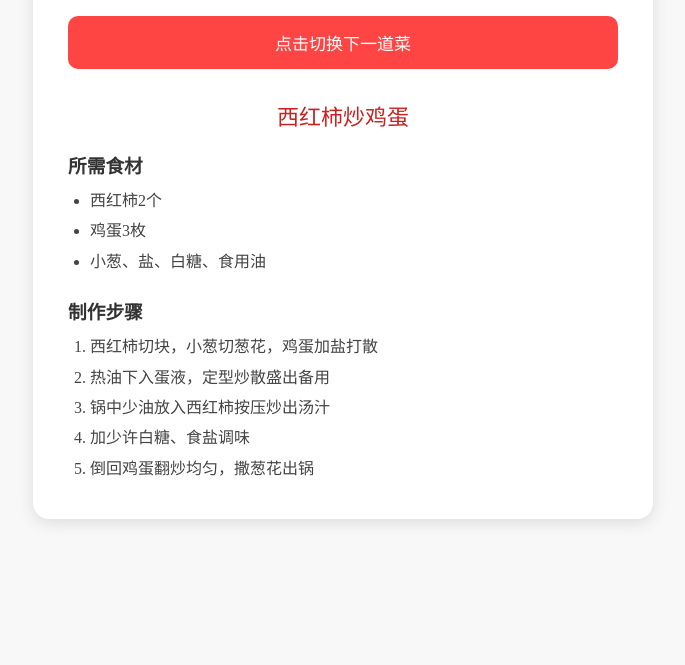
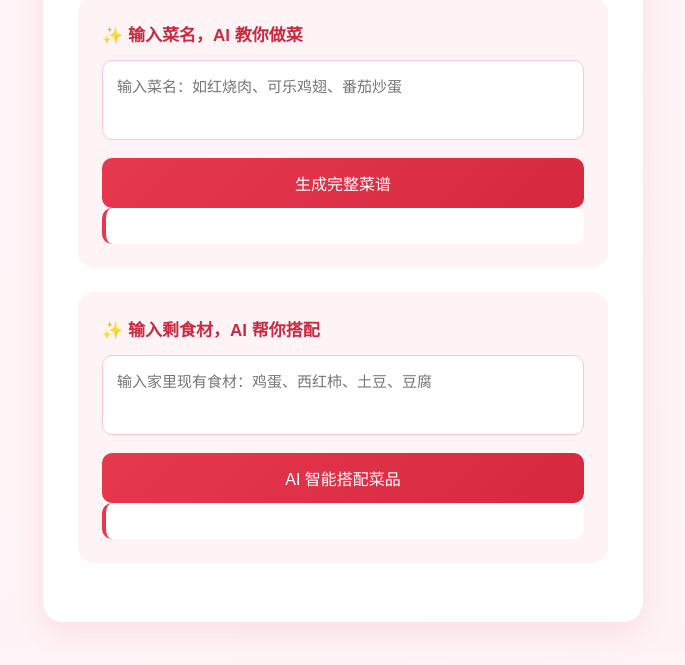
Before and after one commit to wang-limin/wuyanzu, a website: page index.html in a window 1280 px wide. Shown: the part 135-800 px from the top of the page, without its empty margins (297-982 px from the left). Drawn offline with Linux system fonts and the light colour scheme.

Commit message:
Update index.html

```diff
--- a/index.html
+++ b/index.html
@@ -2,176 +2,147 @@
 <html lang="zh-CN">
 <head>
     <meta charset="UTF-8">
-    <title>家常菜谱切换</title>
+    <meta name="viewport" content="width=device-width, initial-scale=1.0">
+    <title>AI 智能菜谱助手</title>
     <style>
-        * {
+        *{
             margin: 0;
             padding: 0;
             box-sizing: border-box;
+            font-family: "Microsoft Yahei", sans-serif;
         }
-        body {
-            background-color: #f8f8f8;
-            font-family: "微软雅黑";
-            padding: 40px 20px;
+        body{
+            background: linear-gradient(135deg,#fff5f8,#fef2f4);
+            padding: 30px 15px;
         }
-        .wrap {
-            max-width: 620px;
+        .wrap{
+            max-width: 600px;
             margin: 0 auto;
             background: #fff;
+            border-radius: 20px;
             padding: 35px;
-            border-radius: 16px;
-            box-shadow: 0 4px 15px #ddd;
+            box-shadow: 0 10px 30px rgba(220, 80, 100, 0.12);
         }
-        h1 {
+        h1{
             text-align: center;
-            color: #222;
+            color: #e63950;
+            font-size: 26px;
             margin-bottom: 30px;
         }
-        #switchBtn {
-            display: block;
+        .card{
+            background: #fef4f6;
+            border-radius: 16px;
+            padding: 24px;
+            margin-bottom: 24px;
+        }
+        h3{
+            color: #c92a40;
+            margin-bottom: 14px;
+            font-size: 17px;
+        }
+        textarea{
             width: 100%;
+            border: 1px solid #f8c8d0;
+            border-radius: 10px;
             padding: 14px;
-            font-size: 17px;
+            font-size: 15px;
+            min-height: 80px;
+            resize: none;
+            outline: none;
+            margin-bottom: 14px;
+        }
+        textarea:focus{
+            border-color: #e63950;
+        }
+        button{
+            width: 100%;
             border: none;
+            padding: 13px;
             border-radius: 10px;
-            background: #ff4444;
-            color: white;
+            background: linear-gradient(135deg,#e63950,#d6283e);
+            color: #fff;
+            font-size: 16px;
             cursor: pointer;
-            margin-bottom: 30px;
+            transition: 0.2s;
         }
-        #switchBtn:hover {
-            background: #dd2222;
+        button:disabled{
+            background: #ccc;
+            cursor: not-allowed;
         }
-        .title {
-            font-size: 22px;
-            color: #c82222;
-            margin-bottom: 18px;
+        .loading{
             text-align: center;
+            color: #999;
+            margin: 12px 0;
+            display: none;
         }
-        h3 {
-            margin: 20px 0 8px;
+        .result{
+            background: #fff;
+            border-left: 4px solid #e63950;
+            padding: 18px;
+            border-radius: 10px;
+            line-height: 1.9;
             color: #333;
-        }
-        ul, ol {
-            line-height: 1.9;
-            padding-left: 22px;
-            color: #444;
+            white-space: pre-line;
         }
     </style>
 </head>
 <body>
     <div class="wrap">
-        <h1>一键切换六道家常菜</h1>
-        <button id="switchBtn">点击切换下一道菜</button>
+        <h1>🍳 AI 智能菜谱助手</h1>
 
-        <div id="box">
-            <div class="title" id="dishName"></div>
-            <h3>所需食材</h3>
-            <ul id="foodList"></ul>
-            <h3>制作步骤</h3>
-            <ol id="stepList"></ol>
+        <!-- 1.输入菜名做菜 -->
+        <div class="card">
+            <h3>✨ 输入菜名，AI 教你做菜</h3>
+            <textarea id="nameInp" placeholder="输入菜名：如红烧肉、可乐鸡翅、番茄炒蛋"></textarea>
+            <button onclick="cookByName()">生成完整菜谱</button>
+            <div class="loading" id="load1">AI 正在生成菜谱...</div>
+            <div class="result" id="res1"></div>
         </div>
+
+        <!-- 2.输入剩菜搭配 -->
+        <div class="card">
+            <h3>✨ 输入剩食材，AI 帮你搭配</h3>
+            <textarea id="matInp" placeholder="输入家里现有食材：鸡蛋、西红柿、土豆、豆腐"></textarea>
+            <button onclick="cookByMat()">AI 智能搭配菜品</button>
+            <div class="loading" id="load2">AI 正在搭配菜谱...</div>
+            <div class="result" id="res2"></div>
+        </div>
+
     </div>
 
     <script>
-        // 6道菜数据
-        const dishList = [
-            {
-                name: "西红柿炒鸡蛋",
-                food: ["西红柿2个", "鸡蛋3枚", "小葱、盐、白糖、食用油"],
-                step: [
-                    "西红柿切块，小葱切葱花，鸡蛋加盐打散",
-                    "热油下入蛋液，定型炒散盛出备用",
-                    "锅中少油放入西红柿按压炒出汤汁",
-                    "加少许白糖、食盐调味",
-                    "倒回鸡蛋翻炒均匀，撒葱花出锅"
-                ]
-            },
-            {
-                name: "酸辣土豆丝",
-                food: ["土豆1个", "干辣椒、大蒜、香醋、食盐"],
-                step: [
-                    "土豆切成细丝，清水浸泡去除淀粉",
-                    "热油爆香蒜末与干辣椒",
-                    "大火快速翻炒土豆丝至断生",
-                    "出锅前淋香醋、加盐拌匀即可"
-                ]
-            },
-            {
-                name: "青椒肉丝",
-                food: ["瘦肉、青椒2个", "生抽、淀粉、大蒜、盐"],
-                step: [
-                    "肉丝加生抽、淀粉抓匀腌制10分钟",
-                    "滑炒肉丝变色后盛出",
-                    "下入青椒翻炒至半熟",
-                    "倒回肉丝调味翻炒均匀出锅"
-                ]
-            },
-            {
-                name: "凉拌黄瓜",
-                food: ["黄瓜1根", "蒜末、香醋、生抽、香油、盐"],
-                step: [
-                    "黄瓜拍碎切成小段",
-                    "加盐腌制5分钟，倒掉析出水分",
-                    "放入蒜末、所有调料拌匀",
-                    "冷藏五分钟口感更佳"
-                ]
-            },
-            {
-                name: "番茄牛腩",
-                food: ["牛腩500g、西红柿3个", "生姜、大葱、冰糖、盐"],
-                step: [
-                    "牛腩冷水下锅焯水，撇去血沫捞出",
-                    "西红柿下锅炒出浓稠汤汁",
-                    "放入牛腩、葱姜小火慢炖1小时",
-                    "加冰糖、食盐调味收汁完成"
-                ]
-            },
-            {
-                name: "清炒油麦菜",
-                food: ["油麦菜一把", "大蒜、食用盐"],
-                step: [
-                    "油麦菜洗净沥干水分",
-                    "热油爆香蒜末",
-                    "大火快速翻炒油麦菜",
-                    "少许盐调味，立刻出锅"
-                ]
-            }
-        ];
+        const api = "https://api.vvhan.com/api/ai/chat?msg=";
 
-        let index = 0;
-        const btn = document.getElementById("switchBtn");
-        const dishName = document.getElementById("dishName");
-        const foodList = document.getElementById("foodList");
-        const stepList = document.getElementById("stepList");
+        // 菜名生成菜谱
+        async function cookByName(){
+            let val = nameInp.value.trim();
+            if(!val) return alert("请输入菜名！");
+            load1.style.display = "block";
+            res1.innerText = "";
+            event.target.disabled = true;
 
-        // 渲染当前菜品
-        function render() {
-            const dish = dishList[index];
-            dishName.innerText = dish.name;
-            // 清空食材
-            foodList.innerHTML = "";
-            dish.food.forEach(item => {
-                let li = document.createElement("li");
-                li.innerText = item;
-                foodList.appendChild(li);
-            })
-            // 清空步骤
-            stepList.innerHTML = "";
-            dish.step.forEach(item => {
-                let li = document.createElement("li");
-                li.innerText = item;
-                stepList.appendChild(li);
-            })
+            let q = `你是专业厨师，教新手做【${val}】。输出格式：【菜品简介】【食材清单】【详细步骤】【烹饪小贴士】，步骤详细、简单易懂。`;
+            let d = await (await fetch(api + encodeURIComponent(q))).json();
+            res1.innerText = d.data || "生成失败，请重试";
+
+            load1.style.display = "none";
+            event.target.disabled = false;
         }
 
-        // 初始化
-        render();
+        // 食材搭配菜谱
+        async function cookByMat(){
+            let val = matInp.value.trim();
+            if(!val) return alert("请输入你有的食材！");
+            load2.style.display = "block";
+            res2.innerText = "";
+            event.target.disabled = true;
 
-        // 点击切换下一道
-        btn.onclick = function () {
-            index = (index + 1) % dishList.length;
-            render();
+            let q = `我家里只有这些食材：${val}。不用其他额外食材，帮我搭配2-3道简单家常菜，每道都写清楚食材用量和详细步骤，适合新手。`;
+            let d = await (await fetch(api + encodeURIComponent(q))).json();
+            res2.innerText = d.data || "生成失败，请重试";
+
+            load2.style.display = "none";
+            event.target.disabled = false;
         }
     </script>
 </body>
```
